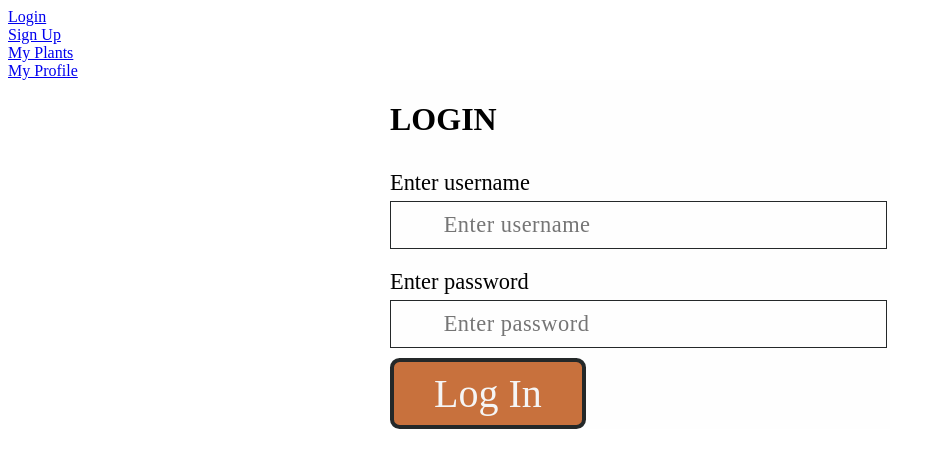
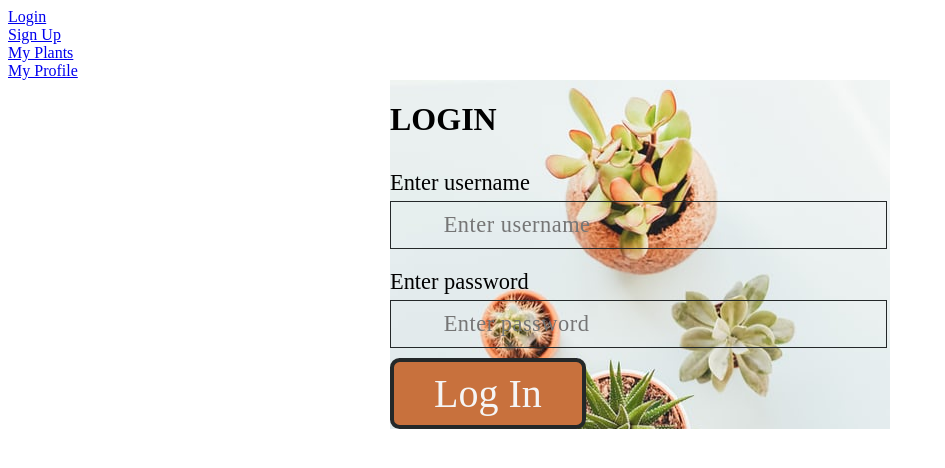
Before and after one commit to Water-My-Plants-BW/FE, a React (Create React App) app in the folder sprout/: page / in a window 1280 px wide. Shown: the top 468 px of the page, without its empty margins (0-945 px from the left). Built offline with nearby package versions, Linux system fonts and the light colour scheme.

Commit message:
netlify working

```diff
--- a/sprout/src/components/Login.js
+++ b/sprout/src/components/Login.js
@@ -4,6 +4,7 @@ import { Button } from 'reactstrap';
 import { axiosWithAuth } from "../utils/axiosWithAuth";
 import Navbar from './Navbar'
 import styled from 'styled-components'
+import img from '../images/plants.jpg'
 
 const loginSchema = yup.object().shape({
   username: yup
@@ -15,8 +16,6 @@ const loginSchema = yup.object().shape({
     .min(7, "minimum of 7 characters required")
     .required(),
 });
-
-const img = require("../img/user.jpg")
 
 function Login() {
   const [login, setLogin] = useState({
```
